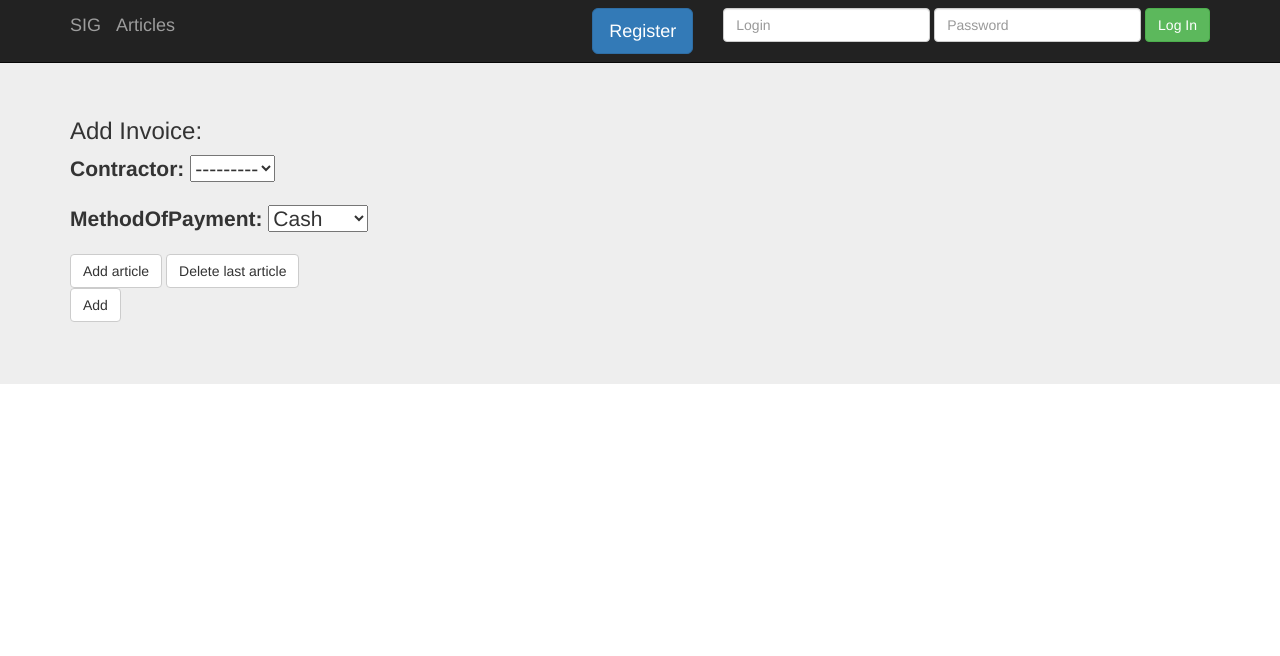
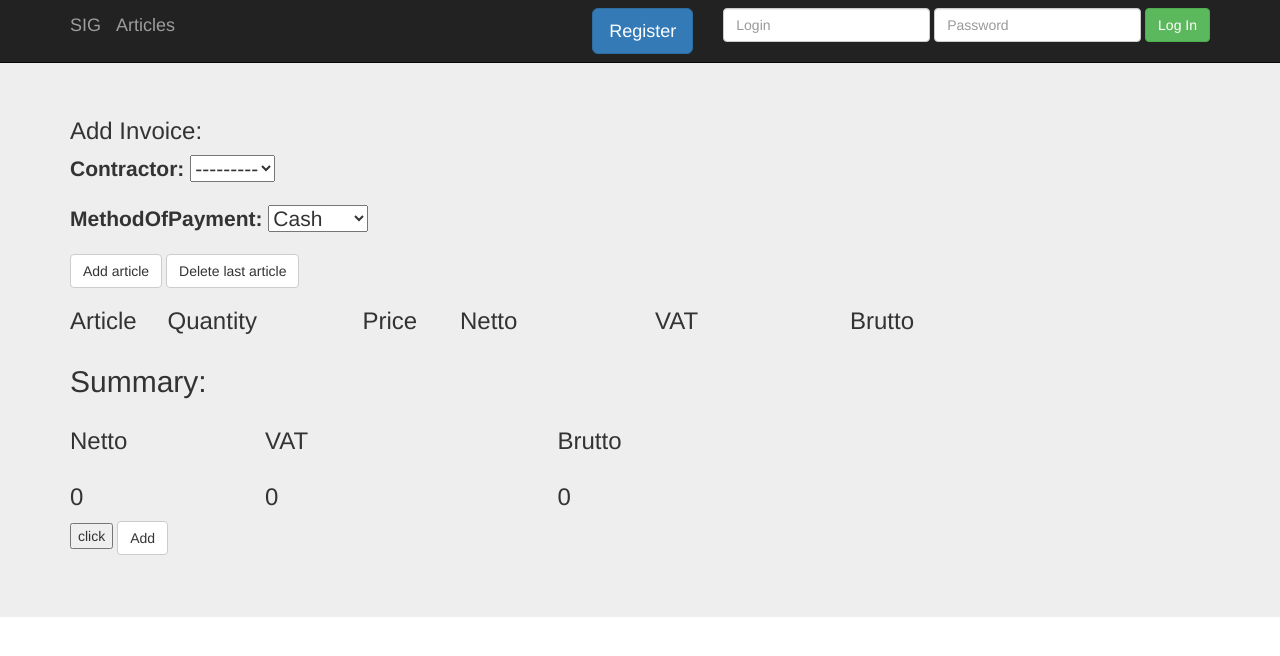
Before and after one commit to pan-mroku/SIG, a Django app: template invoice/templates/invoice_add.html in a window 1280 px wide. Shown: the top 656 px of the page. Run offline with Django 3.2, Linux system fonts and the light colour scheme; the template is opened without the code that fills it: values that come from a table or form of the project are taken from there, others are empty; parts of the project's set-up code (start-up, migrations or seed data) failed here and were passed over; some libraries are stand-ins or nearby versions.

```diff
--- a/article/models.py
+++ b/article/models.py
@@ -9,7 +9,7 @@ class Article(models.Model):
     Availability=models.BooleanField(default=True)
 
     def __unicode__(self):
-        return self.Name+' '+str(self.Price)
+        return self.Name
 
 
 class ArticleForm(forms.ModelForm):
--- a/invoice/templates/invoice_add.html
+++ b/invoice/templates/invoice_add.html
@@ -2,8 +2,38 @@
 
 <script src="{% static 'js/addArticleToInvoice.js' %}" language="Javascript" type="text/javascript"></script>
 
+<script src="{% static 'js/countInvoice.js' %}" language="Javascript" type="text/javascript"></script>
+<script language="Javascript" type="text/javascript">
+window.onload = function() {
+  countWholeInvoice('articleDiv', 'sum_netto', 'sum_vat', 'sum_brutto');
+};
+</script>
+
 <div id="example" style="display:none;">
-  {{ ArticleGathererFormExample.as_p }}
+  <div class="row" id="article___NUMBER__">
+    <div class="col-md-1">
+      <h3><select id="id_article___NUMBER__-Article" name="article___NUMBER__-Article">
+          <option value="" selected="selected">---------</option>
+          <option value="1">1</option>
+          <option value="2">2</option>
+      </select></h3>
+    </div>
+    <div class="col-md-2">
+      <h3 id="article___NUMBER___quantity"><input id="id_article___NUMBER__-Quantity" min="1" name="article___NUMBER__-Quantity" type="number" value="1" />/h3>
+    </div>
+    <div class="col-md-1">
+      <h3 id="article___NUMBER___price"></h3>
+    </div>
+    <div class="col-md-2">
+      <h3 id="article___NUMBER___netto">Netto</h3>
+    </div>
+    <div class="col-md-2">
+      <h3 id="article___NUMBER___vat">VAT</h3>
+    </div>
+    <div class="col-md-2">
+      <h3 id="article___NUMBER___brutto">Brutto</h3>
+    </div>
+  </div>
 </div>
 
 {% include "menu.html" %}
@@ -15,18 +45,86 @@
     <p style="color: red;">There were errors: </p>
     {% endif %}
 
-    <form action="" method="POST" name="invoice">
+    <form action="" method="POST" name="invoice" onChange="refreshInvoice('articleDiv');">
       {% csrf_token %}
       {{ InvoiceForm.as_p }}
       <input type="button" value="Add article" class="btn btn-default" onClick="addArticleToInvoice('articleDiv', '{{ InvoiceForm.prefix  }}');">
       <input type="button" value="Delete last article" class="btn btn-default" onClick="delArticleFromInvoice('articleDiv', '{{ InvoiceForm.prefix  }}');">
+      <div class="row">
+        <div class="col-md-1">
+          <h3>Article</h3>
+        </div>
+        <div class="col-md-2">
+          <h3>Quantity</h3>
+        </div>
+        <div class="col-md-1">
+          <h3>Price</h3>
+        </div>
+        <div class="col-md-2">
+          <h3>Netto</h3>
+        </div>
+        <div class="col-md-2">
+          <h3>VAT</h3>
+        </div>
+        <div class="col-md-2">
+          <h3>Brutto</h3>
+        </div>
+      </div>
+
       <div id="articleDiv">
         {% for ArticleGathererForm in ArticleGathererForms %}
-        <div id="{{ ArticleGathererForm.prefix }}-div">
-          {{ ArticleGathererForm.as_p }}
+        <div class="row" id="{{ ArticleGathererForm.prefix }}">
+          <input type="hidden" id="{{ ArticleGathererForm.prefix }}-Price" value="{{ ArticleGathererForm.Article.Price }}" >
+          <div class="col-md-1">
+            <h3>{{ ArticleGathererForm.Article }}</h3>
+          </div>
+          <div class="col-md-2">
+            <h3 id="{{ ArticleGathererForm.prefix  }}_quantity">{{ ArticleGathererForm.Quantity }}</h3>
+          </div>
+          <div class="col-md-1">
+            <h3 id="{{ ArticleGathererForm.prefix  }}_price">{{ ArticleGathererForm.Article.Price }}</h3>
+          </div>
+          <div class="col-md-2">
+            <h3 id="{{ ArticleGathererForm.prefix  }}_netto">Netto</h3>
+          </div>
+          <div class="col-md-2">
+            <h3 id="{{ ArticleGathererForm.prefix  }}_vat">VAT</h3>
+          </div>
+          <div class="col-md-2">
+            <h3 id="{{ ArticleGathererForm.prefix  }}_brutto">Brutto</h3>
+          </div>
         </div>
         {% endfor %}
       </div>
+
+      <h2>Summary: </h2>
+
+      <div class="row">
+        <div class="col-md-2">
+          <h3>Netto</h3>
+        </div>
+        <div class="col-md-3">
+          <h3>VAT</h3>
+        </div>
+        <div class="col-md-2">
+          <h3>Brutto</h3>
+        </div>
+      </div>
+
+      <div class="row">
+        <div class="light">
+          <div class="col-md-2">
+            <h3 id="sum_netto">Netto</h3>
+          </div>
+          <div class="col-md-3">
+            <h3 id="sum_vat">VAT</h3>
+          </div>
+          <div class="col-md-2">
+            <h3 id="sum_brutto">Brutto</h3>
+          </div>
+        </div>
+      </div>
+      <input type="button" value="click" onClick="countWholeInvoice('articleDiv', 'sum_netto', 'sum_vat', 'sum_brutto');">
       <input type="submit" value="Add" class="btn btn-default" />
     </form>
   </div>
--- a/sig/static/js/addArticleToInvoice.js
+++ b/sig/static/js/addArticleToInvoice.js
@@ -4,7 +4,7 @@ function addArticleToInvoice(divName, invoicePrefix)
     number.value++;
     var formExample=document.getElementById('example');
     var newarticle=document.createElement("div");
-    newarticle.id="article_"+number.value+"-div";
+    newarticle.id="article_"+number.value;
     newarticle.innerHTML = formExample.innerHTML.replace(/__NUMBER__/g, number.value);
     document.getElementById(divName).appendChild(newarticle);
 }
--- a/sig/static/js/countInvoice.js
+++ b/sig/static/js/countInvoice.js
@@ -25,3 +25,16 @@ function countWholeInvoice(articlesDivId, nettoId, vatId, bruttoId)
     document.getElementById(vatId).innerHTML=sum_vat;
     document.getElementById(bruttoId).innerHTML=sum_brutto;
 }
+
+function refreshInvoice(articlesDivId)
+{
+    var articlesDiv=document.getElementById(articlesDivId);
+    for (var i=0;i<articlesDiv.children.length;i++)
+    {
+        var parent=articlesDiv.children[i];
+        alert(parent.id);
+    }
+/*    var prefix=parent.id;
+    var price=document.getElementById(
+    alert(parent.outerHTML);*/
+}
```
Also changed, not shown: invoice/templates/invoice_edit.html (+7 -3 lines), invoice/views.py (+6 -6 lines).
